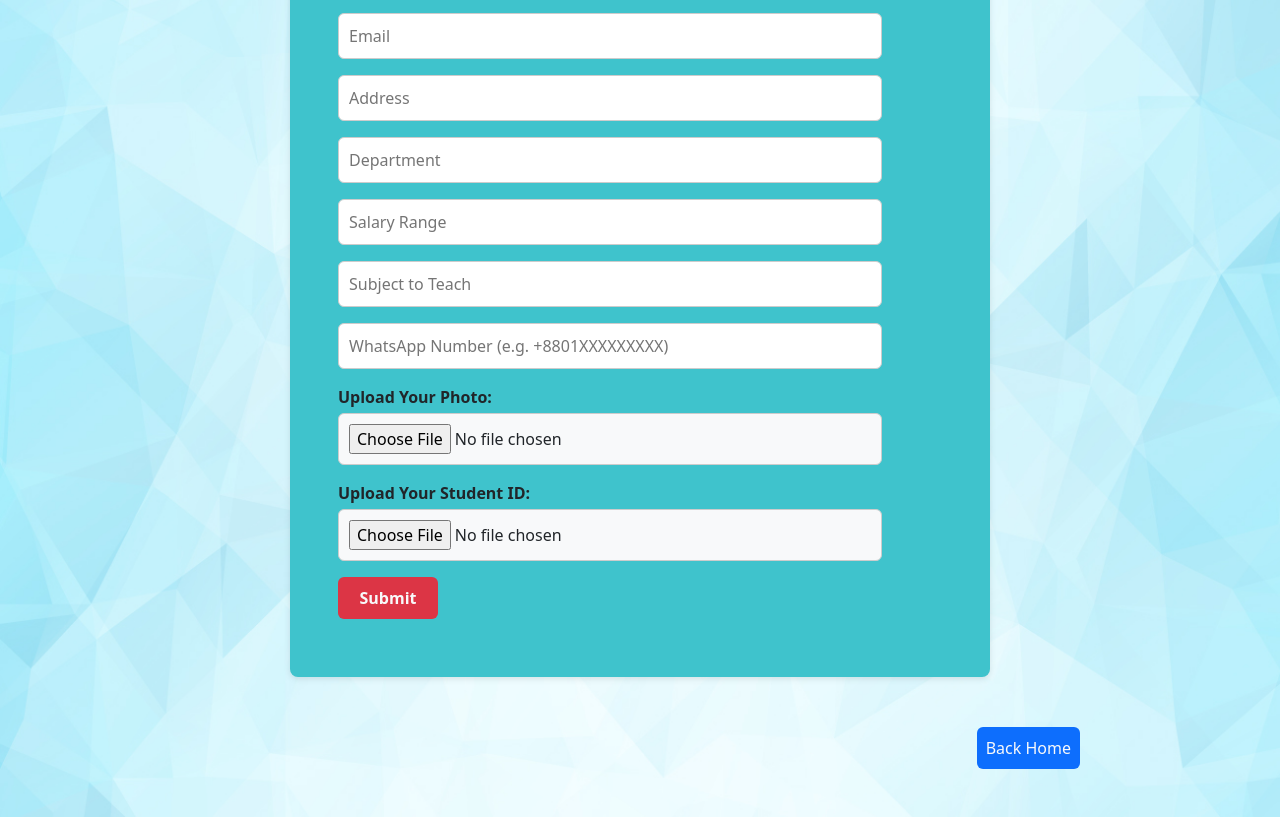
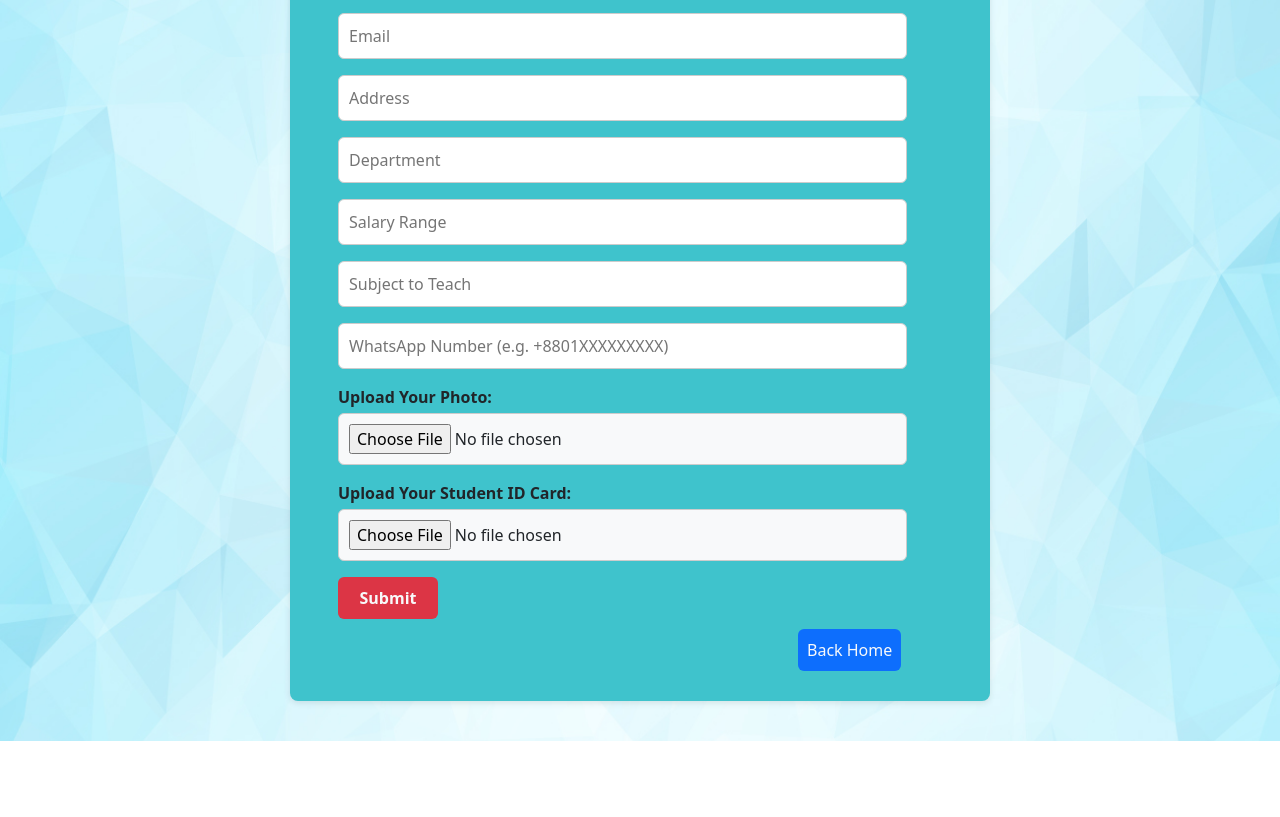
Before and after one commit to safatswe/WebProject, a website: page frontend/create.html in a window 1280 px wide. Shown: the part 207-1024 px from the top of the page. After the commit the page ends 948 px from the top, so only its background shows below. Drawn offline with nearby package versions, Linux system fonts and the light colour scheme.

Commit message:
create profile: change back button

```diff
--- a/frontend/create.html
+++ b/frontend/create.html
@@ -25,7 +25,7 @@
     </div>
   </nav> -->
 
-<section class="form-container rounded-3 p-5 mt-5">
+<section class="form-container rounded-3 ps-5 pt-5 mt-5">
   <h2>Create Profile</h2>
   <form id="profileForm" enctype="multipart/form-data">
     <input class="mt-3" type="text" name="full_name" placeholder="Full Name" required><br>
@@ -37,14 +37,12 @@
     <input class="mt-3" type="text" name="whatsapp_number" placeholder="WhatsApp Number (e.g. +8801XXXXXXXXX)" required><br>
     <label class="mt-3 fw-bolder" for="">Upload Your Photo:</label>
     <input class="mt-1 bg-light text-dark" type="file" name="photo" accept="image/*" required><br>
-    <label class="mt-3 fw-bolder" for="">Upload Your Student ID:</label>
+    <label class="mt-3 fw-bolder" for="">Upload Your Student ID Card:</label>
     <input class="mt-1 bg-light text-dark" type="file" name="id_photo" accept="image/*" required><br>
-    <button class="btn mt-3 rounded bg-danger text-light fw-bold p-2 text-center" type="submit" style="width: 100px;">Submit</button>
+    <button class="btn mt-3 rounded bg-danger text-light fw-bold p-2 text-center mb-0" type="submit" style="width: 100px;">Submit</button><br>
+    <button class="btn bg-primary p-2" style="margin-left: 460px;"><a class="text-decoration-none text-light" href="index.html">Back Home</a></button>
   </form>
 </section>
-<div class="back-btn d-flex justify-content-end">
-  <button class="btn bg-primary p-2 mb-5" style="margin-right: 200px;"><a class="text-decoration-none text-light" href="index.html">Back Home</a></button>
-</div>
 
 <script>
 document.getElementById("profileForm").onsubmit = async (e) => {
```
